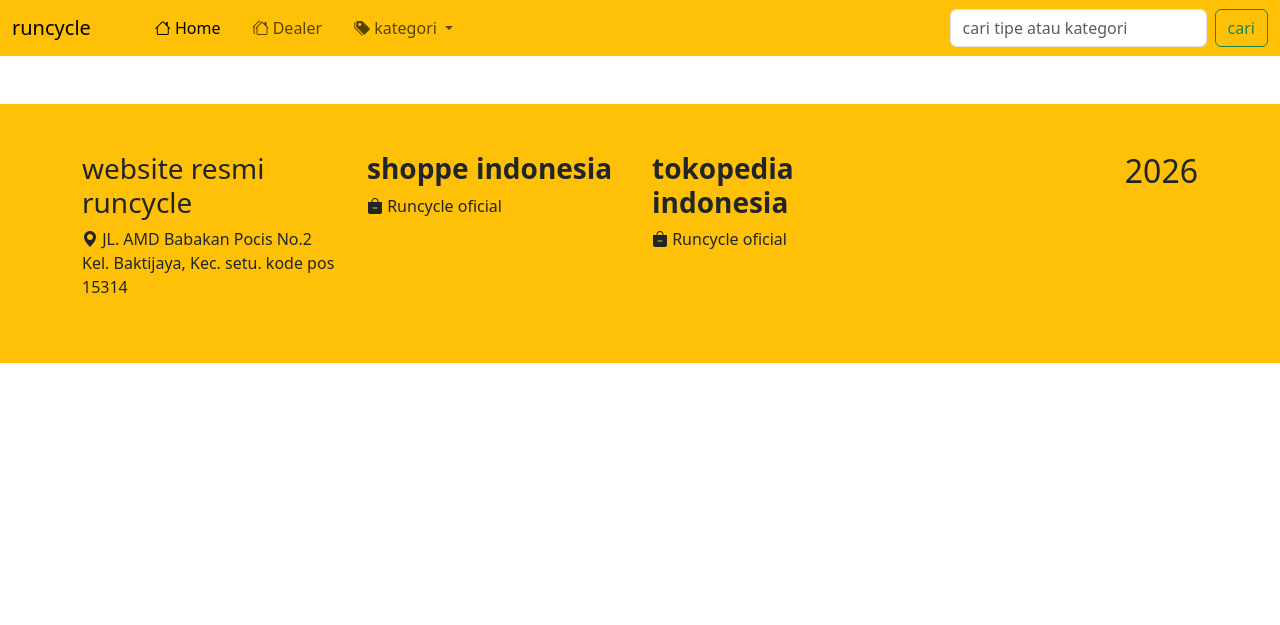
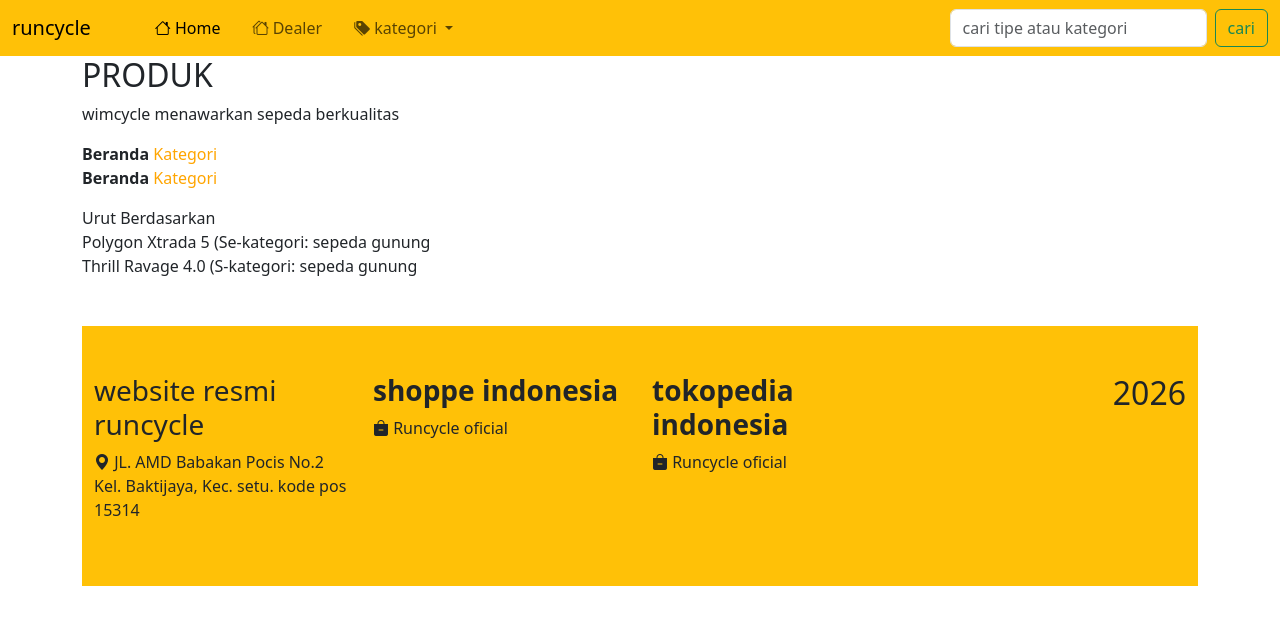
Before and after one commit to kipin667/Wimcycle, a PHP site: page /index.php/user/sepeda.php?id_kategori=1 in a window 1280 px wide. Shown: the top 625 px of the page. Run offline with PHP 8.4, Linux system fonts and the light colour scheme; data comes from the database, SQL or seed files in the repository; data that the repository does not hold is empty.

Commit message:
Pengubahan file

```diff
--- a/user/sepeda.php
+++ b/user/sepeda.php
@@ -7,26 +7,62 @@
 include "../includes/header_user.php";
 ?>
 
-
 <!-- awal content -->
 <div class="container">
+    <div class="row">
+        <div class="col-lg-4 col-md-12">
+            <h2>PRODUK</h2>
+            <p>wimcycle menawarkan sepeda berkualitas</p>
+        </div>
+    </div>
+    <div class="row">
+        <div class="col-lg-6">
             <?php
-        include "../koneksi.php";
-        if(!isset($_GET['id_kategori'])){
-            $kategori = $_GET['id_kategori'];
+            if (isset($_GET[id_kategori])):
+                $id_kategori = $_GET['id_kategori'];
+                $sql = "SELECT id_kategori, nama_kategori FROM tb_kategori WHERE id_kategori = $id_kategori";
+                $sql_eksekusi = mysqli_query($koneksi, $sql);
+                $data = mysqli_fetch_array($sql_eksekusi);
+                ?>
+                <a href="<?= base_url ?> " class="text-dark text-decoration-none link-warning fw-bold">Beranda</a> <font color='orange'>Kategori</font>
+                <p>
+                    <a href="<?= base_url ?> " class="text-dark text-decoration-none link-warning fw-bold">Beranda</a> <font color='orange'>Kategori</font>
+                </p>
+                <?php
+                else:
+            endif;
+            ?>
+        <div class="col-lg-6">
+            Urut Berdasarkan
+        </div>
+    </div>
+</div>
+<?php
+
+$id_kategori = isset($_GET['id_kategori']) ? mysqli_real_escape_string($koneksi, $_GET['id_kategori']) : null;
+if ($id_kategori) {
+    $sql = "SELECT * FROM tb_sepeda sp
+            INNER JOIN tb_kategori kt ON sp.id_kategori = kt.id_kategori
+            WHERE sp.id_kategori = '$id_kategori'";
+} else {
+    $sql = "SELECT * FROM tb_sepeda sp
+            INNER JOIN tb_kategori kt ON sp.id_kategori = kt.id_kategori";
 }
-        $sql = "SELECT * FROM tb_sepeda sp INNER JOIN tb_kategori kt ON sp.id_kategori = kt.id_kategori WHERE id_kategori = $id_kategori";
+
 $sql_eksekusi = mysqli_query($koneksi, $sql);
-        while($data = mysqli_fetch_array($sql_eksekusi))
+
+if($sql_eksekusi && mysqli_num_rows($sql_eksekusi) > 0){
+    while ($data = mysqli_fetch_array($sql_eksekusi))
         {
-        ?>
-
-        <?php
+            echo $data['tipe_sepeda'] . "-kategori: ". $data['nama_kategori']. "<br>";
+                    }
+};
+if (!$sql_eksekusi) {
+    die("Query error: " . mysqli_error($koneksi));
 }
 ?>
-    </div>
 <!-- akhir content -->
 
 <?php
-    include "../includes/footer.php"
+include "../includes/footer.php";
 ?>
```
Lines whose indentation alone changed are shown as unchanged.
